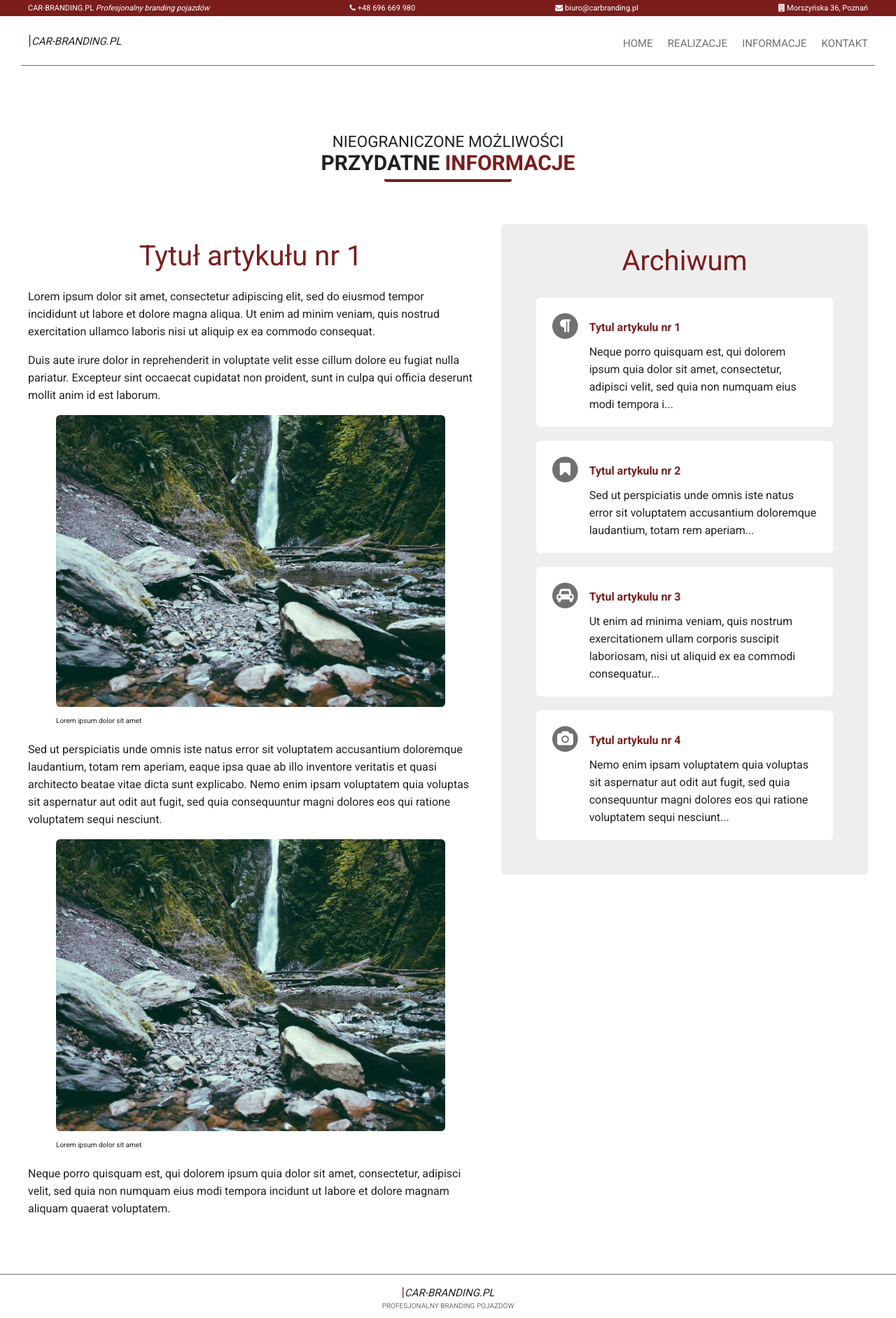
After one commit to kmackowiak/car-branding, a PHP site: page /informacje.html in a window 1280 px wide. The commit adds this page. Shown: the whole page at 70% size. Run offline with PHP 8.4, Linux system fonts and the light colour scheme.

Commit message:
Added blog site

```diff
--- a/css/style.css
+++ b/css/style.css
@@ -376,32 +376,32 @@ body {
 
 /*__________ Features - End __________*/
 
-/*__________ Articles - Start __________*/
-.article {
+/*__________ About - Start __________*/
+.about {
     display: flex;
     flex-direction: column;
     justify-content: space-between;
     align-items: center;
 }
 
-.article__text {
+.about__text {
     line-height: 1.5;
     margin: 0;
 }
 
-.article__figure {
+.about__figure {
     width: 90%;
 }
 
-.article__image {
+.about__image {
     width: 100%;
 }
 
-.article__figcaption {
+.about__figcaption {
     font-size: 1rem;
 }
 
-/*__________ Articles - End __________*/
+/*__________ About - End __________*/
 
 /*__________ Footer - Start __________*/
 .footer {
@@ -439,6 +439,44 @@ body {
 }
 
 /*__________ Footer - End __________*/
+
+/*__________ Articles - Start __________*/
+
+.articles{
+    width: 100%;
+    display: flex;
+        flex-direction: column;
+        justify-content: center;
+        align-items: center;
+        align-content: center;
+}
+
+.articles__select {
+    width: 100%;
+    height: 3em;
+    margin-bottom: 3em;
+}
+
+.article__title {
+    font-size: 2rem;
+    text-transform: uppercase;
+    color: #7B1D1D;
+}
+
+.article__image {
+    width: 100%;
+    border-radius: 6px;
+}
+
+.article__figcaption {
+    font-size: 1rem;
+}
+
+.archive {
+    display: none;
+}
+
+/*__________ Articles - End __________*/
 
 /*_____________________________________*/
 /*__________ Mobile - End __________*/
@@ -624,8 +662,8 @@ body {
 
     /*__________ Features - End __________*/
 
-    /*__________ Article - Start __________*/
-    .article {
+    /*__________ about - Start __________*/
+    .about {
         display: flex;
         flex-direction: row;
         justify-content: space-between;
@@ -634,12 +672,12 @@ body {
 
     }
 
-    .article__text {
+    .about__text {
         width: 50%;
         text-align: right;
     }
 
-    .article__figure {
+    .about__figure {
         flex-grow: 2;
         text-align: center;
         width: 50%;
@@ -647,13 +685,99 @@ body {
         /*width: 48%;*/
     }
 
-    .article__image {
+    .about__image {
         height: 300px;
         width: 300px;
     }
 
-    /*__________ Article - End __________*/
+    /*__________ about - End __________*/
 }
+
+
+@media (min-width: 75rem) {
+
+
+    /*__________ Articles - Start __________*/
+
+    .articles {
+        line-height: 2.5rem;
+        display: flex;
+        flex-direction: row;
+        justify-content: flex-start;
+        align-items: flex-start;
+        align-content: center;
+    }
+
+    .articles__select {
+        display: none;
+    }
+
+    .article {
+        width: 60%;
+        margin-right: 4rem;
+        padding-bottom: 4rem;
+    }
+
+
+    .article__title {
+    font-size: 4rem;
+    text-transform: none;
+        text-align:center;
+        color: #7B1D1D;
+        font-weight: 400;
+    }
+
+    .archive {
+        display: block;
+        width: 40%;
+        background: #EEEEEE;
+        padding: 0rem 5rem;
+        border-radius: 6px;
+        padding-bottom: 3rem;
+    }
+
+    .archive__title {
+         font-size: 4rem;
+        text-transform: none;
+        text-align:center;
+        color: #7B1D1D;
+        font-weight: 400;
+    }
+
+    .short {
+        display: flex;
+        background: #FFFFFF;
+        flex-direction: row;
+        justify-content: flex-start;
+        align-items: flex-start;
+        align-content: center;
+        padding: 2rem;
+        margin: 2rem 0rem;
+        border-radius: 6px;
+    }
+
+    .short__icon {
+        padding-right: 1.3rem;
+        color: #707070;
+    }
+
+    .short__title {
+        margin: 1rem 0rem ;
+        color: #7B1D1D;
+        text-decoration: none;
+    }
+
+    .short__title:hover {
+        text-decoration: underline;
+    }
+
+    /*__________ Articles - End __________*/
+
+
+}
+
+
+
 
 /*_____________________________________*/
 /*__________ Desktop - End __________*/
--- /dev/null
+++ b/informacje.html
@@ -0,0 +1,208 @@
+<!doctype html>
+
+<html lang="pl">
+
+<head>
+    <meta charset="utf-8">
+    <title>Informacje | Car-branding.pl</title>
+    <meta name="description" content="xxx">
+    <meta name="author" content="xx">
+    <meta name="viewport" content="width=device-width">
+    <link href="https://fonts.googleapis.com/css?family=Roboto:400,700" rel="stylesheet">
+    <link rel="stylesheet" href="https://cdnjs.cloudflare.com/ajax/libs/font-awesome/4.7.0/css/font-awesome.min.css">
+
+
+    <link rel="stylesheet" href="css/style.css">
+</head>
+
+<body>
+<div class="info-bar">
+    <div class="info-bar__content">
+        <span class="info-bar__title">CAR-BRANDING.PL <span class="info-bar__title--italic">Profesjonalny branding pojazdów</span></span>
+
+        <span><i class="fa fa-phone"></i> +48 696 669 980</span>
+        <span><i class="fa fa-envelope"></i> biuro@carbranding.pl</span>
+        <span><i class="fa fa-building"></i> Morszyńska 36, Poznań</span>
+    </div>
+
+</div>
+<nav class="navbar ">
+    <span class="logo ">CAR-BRANDING.PL</span>
+
+    <button class="hamburger">
+        <svg class="hamburger--open hamburger__open" data-name="Warstwa 1" xmlns="http://www.w3.org/2000/svg"
+             viewBox="0 0 20.47 18.23">
+            <defs>
+                <style>.cls-1 {
+                    fill: none;
+                    stroke-linecap: round;
+                    stroke-linejoin: round;
+                }</style>
+            </defs>
+            <title>logo</title>
+            <line class="cls-1" x1="1.58" y1="4.17" x2="18.89" y2="4.17"/>
+            <line class="cls-1" x1="1.58" y1="9.11" x2="18.89" y2="9.11"/>
+            <line class="cls-1" x1="1.58" y1="14.06" x2="18.89" y2="14.06"/>
+        </svg>
+
+        <svg class="hamburger--close hamburger--unactive" data-name="Warstwa 1" xmlns="http://www.w3.org/2000/svg"
+             viewBox="0 0 20.47 18.23">
+            <defs>
+                <style>.cls-1 {
+                    fill: none;
+                    stroke-linecap: round;
+                    stroke-linejoin: round;
+                }</style>
+            </defs>
+            <title>logo</title>
+            <line class="cls-1" x1="10.22" y1="1.55" x2="10.22" y2="16.68"/>
+            <line class="cls-1" x1="17.78" y1="9.11" x2="2.68" y2="9.11"/>
+        </svg>
+    </button>
+
+
+    <ul class="menu unactive">
+        <li class="menu__list-item"><a class="menu__link" href="#">Home</a></li>
+        <li class="menu__list-item"><a class="menu__link" href="#">Realizacje</a></li>
+        <li class="menu__list-item"><a class="menu__link" href="#">Informacje</a></li>
+        <li class="menu__list-item"><a class="menu__link" href="#">Kontakt</a></li>
+    </ul>
+</nav>
+
+<main>
+    <section class="container">
+
+        <div class="title">
+            <h3 class="title__first-line">Nieograniczone możliwości</h3>
+            <h2 class="title__second-line">Przydatne <span class="title--red">informacje</span></h2>
+        </div>
+
+
+
+        <div class="articles">
+            <select class="articles__select" onchange="location = this.value;">
+                <option value="art-01.php">Artykul 1</option>
+                <option value="art-02.php">artykul 2</option>
+                <option value="art-03.php">artykul 3</option>
+                <option value="art-04.php">artykul 4</option>
+            </select>
+
+
+
+            <div class="article">
+                <h1 class="article__title">Tytuł artykułu nr 1</h1>
+
+                <p>
+                Lorem ipsum dolor sit amet, consectetur adipiscing elit, sed do eiusmod tempor incididunt ut labore et dolore magna aliqua. Ut enim ad minim veniam, quis nostrud exercitation ullamco laboris nisi ut aliquip ex ea commodo consequat.</p>
+                <p>
+                Duis aute irure dolor in reprehenderit in voluptate velit esse cillum dolore eu fugiat nulla pariatur. Excepteur sint occaecat cupidatat non proident, sunt in culpa qui officia deserunt mollit anim id est laborum.
+                </p>
+                <figure class="article__figure">
+                    <img class="article__image" src="images/place-holder.jpg" alt="placeholder">
+                    <figcaption class="article__figcaption">Lorem ipsum dolor sit amet</figcaption>
+                </figure>
+                <p>
+                Sed ut perspiciatis unde omnis iste natus error sit voluptatem accusantium doloremque laudantium, totam rem aperiam, eaque ipsa quae ab illo inventore veritatis et quasi architecto beatae vitae dicta sunt explicabo. Nemo enim ipsam voluptatem quia voluptas sit aspernatur aut odit aut fugit, sed quia consequuntur magni dolores eos qui ratione voluptatem sequi nesciunt.
+                </p>
+                <figure class="article__figure">
+                <img class="article__image" src="images/place-holder.jpg" alt="placeholder">
+                <figcaption class="article__figcaption">Lorem ipsum dolor sit amet</figcaption>
+                </figure>
+                <p>
+                Neque porro quisquam est, qui dolorem ipsum quia dolor sit amet, consectetur, adipisci velit, sed quia non numquam eius modi tempora incidunt ut labore et dolore magnam aliquam quaerat voluptatem.
+                </p>
+
+            </div>
+
+
+            <div class="archive">
+                <h3 class="archive__title">Archiwum</h3>
+                <div class="short">
+                    <div class="short__icon">
+                        <span class="fa-stack fa-lg">
+                          <i class="fa fa-circle fa-stack-2x"></i>
+                          <i class="fa fa-paragraph fa-stack-1x fa-inverse"></i>
+                        </span>
+                    </div>
+                    <div class="short__text">
+                        <a href="#" class="short__title">
+                            <h4 class="short__title">Tytul artykulu nr 1</h4>
+                        </a>
+                        Neque porro quisquam est, qui dolorem ipsum quia dolor sit amet, consectetur, adipisci velit, sed quia non numquam eius modi tempora i...
+                    </div>
+                </div>
+
+                <div class="short">
+                    <div class="short__icon">
+                        <span class="fa-stack fa-lg">
+                          <i class="fa fa-circle fa-stack-2x"></i>
+                          <i class="fa fa-bookmark fa-stack-1x fa-inverse"></i>
+                        </span>
+                    </div>
+                    <div class="short__text">
+                        <a href="#" class="short__title">
+                            <h4 class="short__title">Tytul artykulu nr 2</h4>
+                        </a>
+                        Sed ut perspiciatis unde omnis iste natus error sit voluptatem accusantium doloremque laudantium, totam rem aperiam...
+                    </div>
+                </div>
+
+                <div class="short">
+                    <div class="short__icon">
+                        <span class="fa-stack fa-lg">
+                          <i class="fa fa-circle fa-stack-2x"></i>
+                          <i class="fa fa-automobile fa-stack-1x fa-inverse"></i>
+                        </span>
+                    </div>
+                    <div class="short__text">
+                        <a href="#" class="short__title">
+                            <h4 class="short__title">Tytul artykulu nr 3</h4>
+                        </a>
+                        Ut enim ad minima veniam, quis nostrum exercitationem ullam corporis suscipit laboriosam, nisi ut aliquid ex ea commodi consequatur...
+                    </div>
+                </div>
+
+                <div class="short">
+                    <div class="short__icon">
+                        <span class="fa-stack fa-lg">
+                          <i class="fa fa-circle fa-stack-2x"></i>
+                          <i class="fa fa-camera fa-stack-1x fa-inverse"></i>
+                        </span>
+                    </div>
+                    <div class="short__text">
+                        <a href="#" class="short__title">
+                            <h4 class="short__title">Tytul artykulu nr 4</h4>
+                        </a>
+                        Nemo enim ipsam voluptatem quia voluptas sit aspernatur aut odit aut fugit, sed quia consequuntur magni dolores eos qui ratione voluptatem sequi nesciunt...
+                    </div>
+                </div>
+
+
+
+
+            </div>
+
+
+
+
+        </div>
+
+
+
+
+    </section>
+
+
+
+</main>
+
+<footer class="footer">
+    <h2 class="footer__first-line">Car-branding.pl</h2>
+    <h3 class="footer__second-line">Profesjonalny branding pojazdów</h3>
+</footer>
+
+
+<script src="javascript/main.js"></script>
+
+</body>
+</html>
```
Also changed, not shown: index.html (+6 -8 lines), README.md, images/place-holder.jpg (added).
